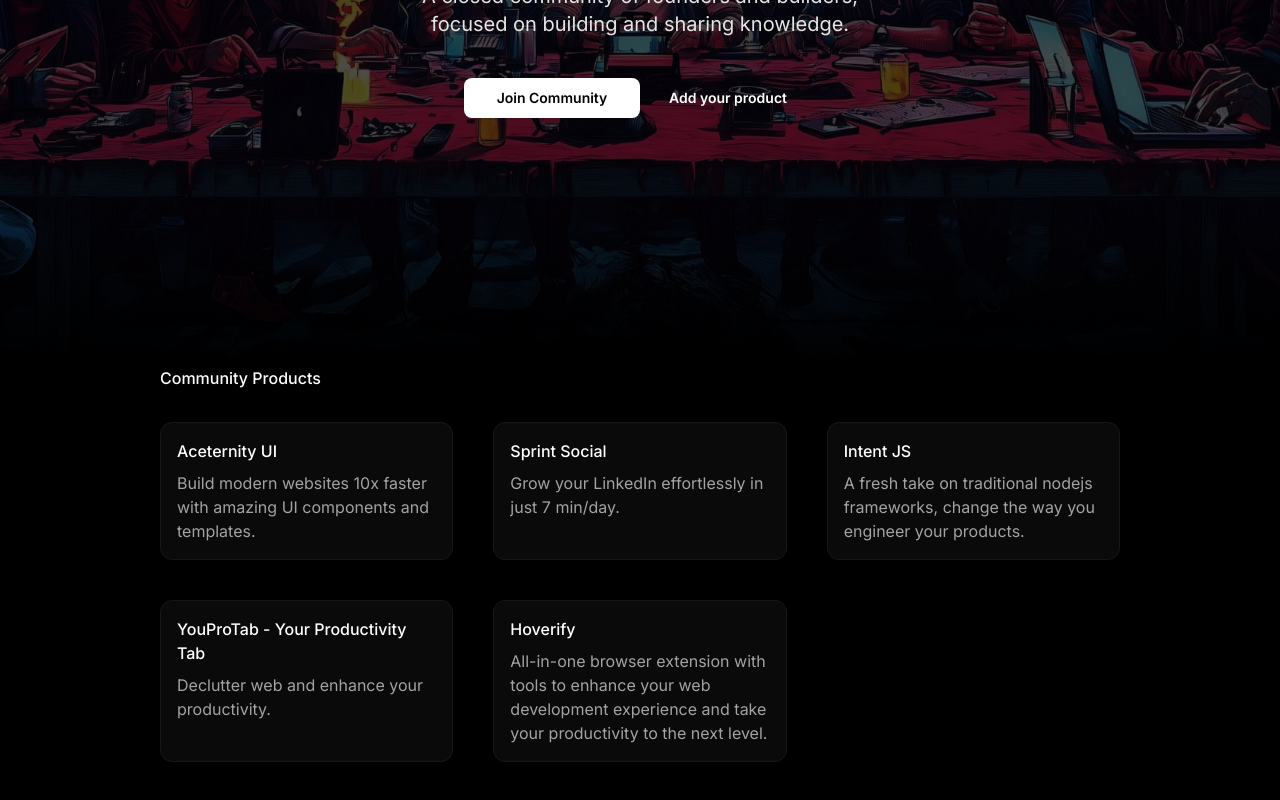
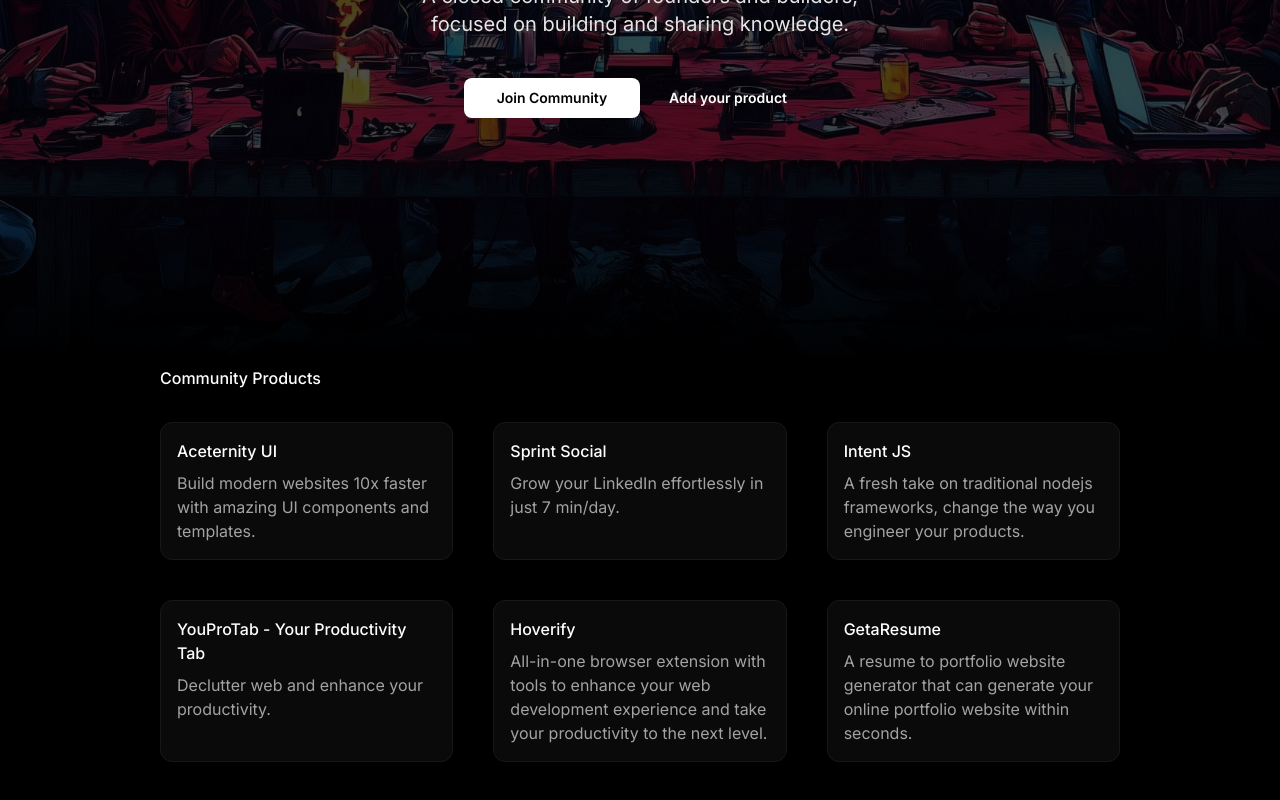
Before and after one commit to manuarora700/indiehackersarmy, a Next.js app: page / in a window 1280 px wide. Shown: the part 434-1234 px from the top of the page. Built offline with nearby package versions, Linux system fonts and the light colour scheme.

Commit message:
add getaresume

```diff
--- a/data/products.ts
+++ b/data/products.ts
@@ -31,4 +31,10 @@
     href: "https://tryhoverify.com/",
     logo: "https://tryhoverify.com/images/logo.png",
   },
+  {
+    title: "GetaResume",
+    description: "A resume to portfolio website generator that can generate your online portfolio website within seconds.",
+    href: "https://getaresu.me/",
+    logo: "https://getaresu.me/images/logo.png",
+  }
 ];
```
